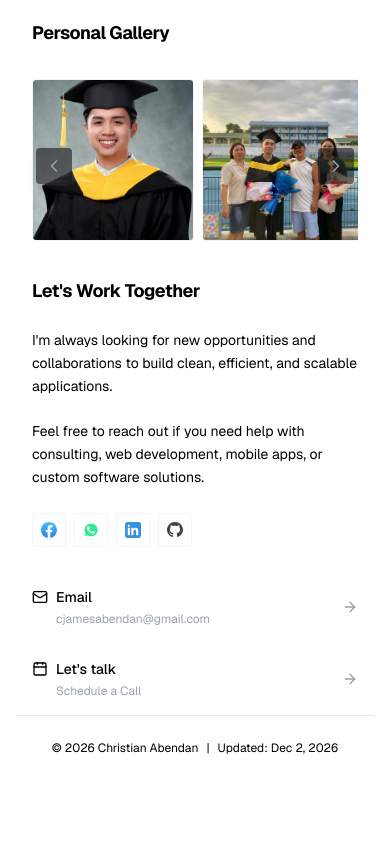
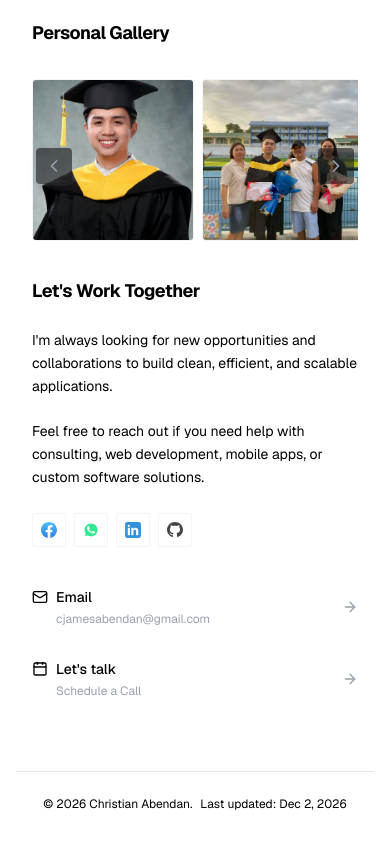
Before and after one commit to cjabendan/cj-dev, a Next.js app: page / in a window 390 px wide. Shown: the part 3566-4410 px from the top of the page. Before the commit the page ends 4354 px from the top, so only its background shows below. Built offline with nearby package versions, Linux system fonts and the light colour scheme.

Commit message:
feat: adjust footer section and its mobile responsiveness

```diff
--- a/components/sections/CTA.tsx
+++ b/components/sections/CTA.tsx
@@ -33,7 +33,7 @@ const ContactItem = ({ item }: { item: (typeof contactData)[0] }) => {
 export default function CTA() {
   return (
 
-    <section className="flex mt-2 gap-6 p-4">
+    <section className="flex mt-2 gap-6 p-4 mb-14">
 
       <div className="relative z-10 grid grid-cols-1 md:grid-cols-5 gap-10 items-start">
 
--- a/components/sections/FooterSection.tsx
+++ b/components/sections/FooterSection.tsx
@@ -8,12 +8,11 @@ export default function FooterSection() {
   return (
     <footer className="border-t border-gray-200 dark:border-gray-800 w-full">
       <div
-        className="max-w-4xl mx-auto px-4 flex flex-row items-center justify-center gap-2 sm:gap-4 pt-6
+        className="max-w-4xl mx-auto px-4 flex max-[390px]:flex-col flex-row items-center justify-center gap-2 pt-6
       text-xs sm:text-sm  "
       >
-        <p className="text-foreground/70">© 2026 Christian Abendan</p>
-        <span className="text-foreground/40">|</span>
-        <p className="text-foreground/70">Updated: {lastUpdated}</p>
+        <p className="text-foreground/70">© 2026 Christian Abendan.</p>
+        <p className="text-foreground/70">Last updated: {lastUpdated}</p>
       </div>
     </footer>
   );
```
